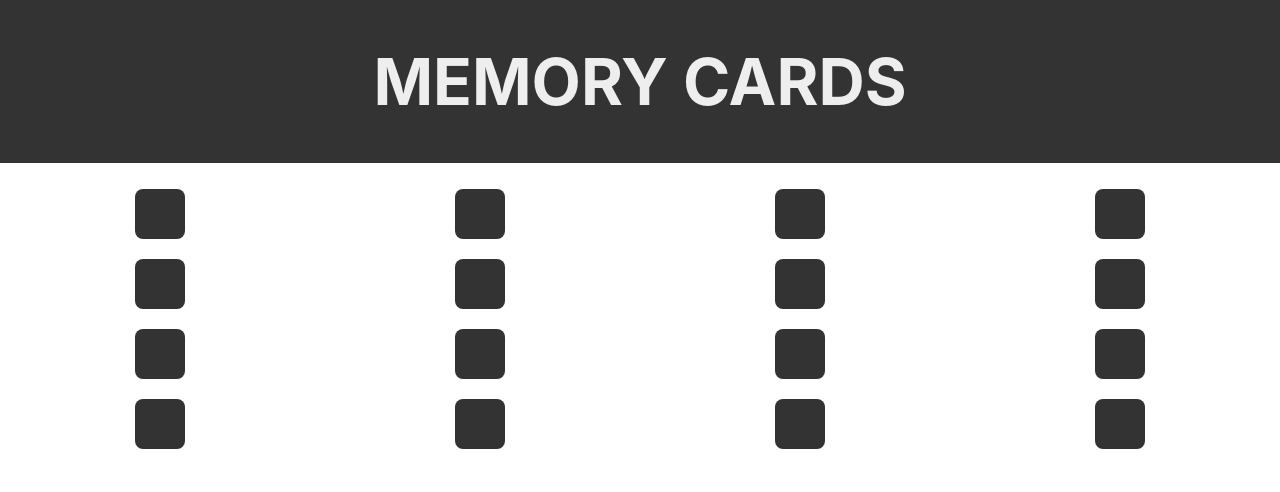
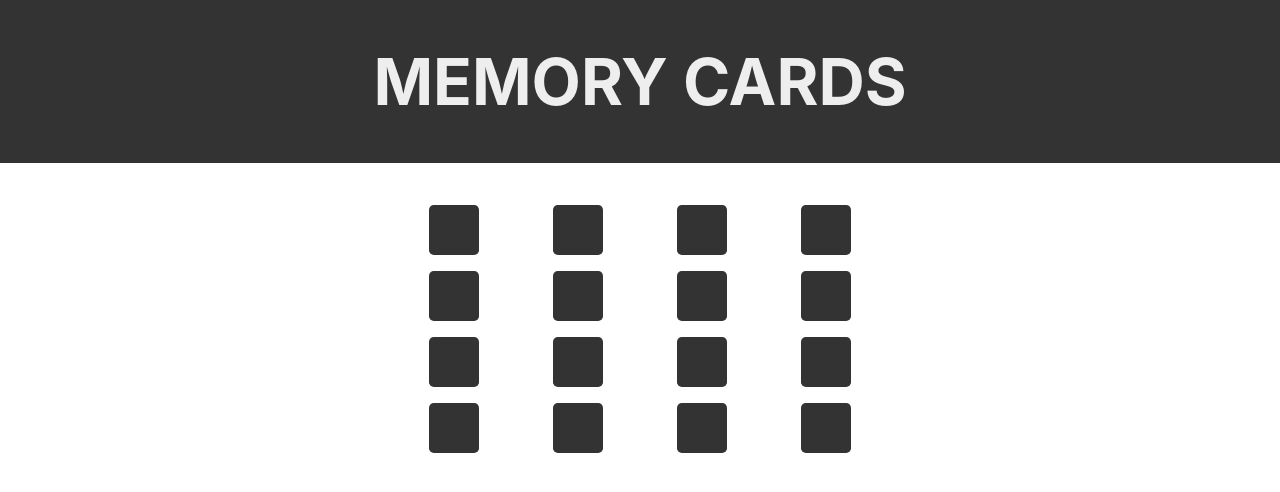
Before and after one commit to ed-sa-ma/memory-cards-game, a React (Create React App) app: page / in a window 1280 px wide. Shown: the top 492 px of the page. Built offline with nearby package versions, Linux system fonts and the light colour scheme.

Commit message:
re-arrange styles

```diff
--- a/src/App.css
+++ b/src/App.css
@@ -6,5 +6,5 @@
   justify-content: center;
   font-size: 2rem;
   color: #eee;
-  margin-bottom: 1rem;
+  margin-bottom: 2rem;
 }
--- a/src/components/board.css
+++ b/src/components/board.css
@@ -1,7 +1,9 @@
 .board {
+  margin: auto;
   display: grid;
-  grid-template-columns: 1fr 1fr 1fr 1fr;
-  grid-gap: 20px;
+  max-width: 30rem;
+  grid-template-columns: repeat(auto-fill, minmax(6rem, 1fr));
+  grid-gap: 1rem;
   justify-items: center;
   padding: 10px;
 }
--- a/src/components/card.css
+++ b/src/components/card.css
@@ -1,5 +1,4 @@
 .card {
-  border-radius: 0.5rem;
   height: 50px;
   width: 50px;
   transition: opacity 1s ease-out;
@@ -24,7 +23,7 @@
 
 .flippable .front, .flippable .back {
   backface-visibility: hidden;
-  border-radius: 0.5rem;
+  border-radius: 0.3rem;
   position: absolute;
   top: 0;
   bottom: 0;
```
